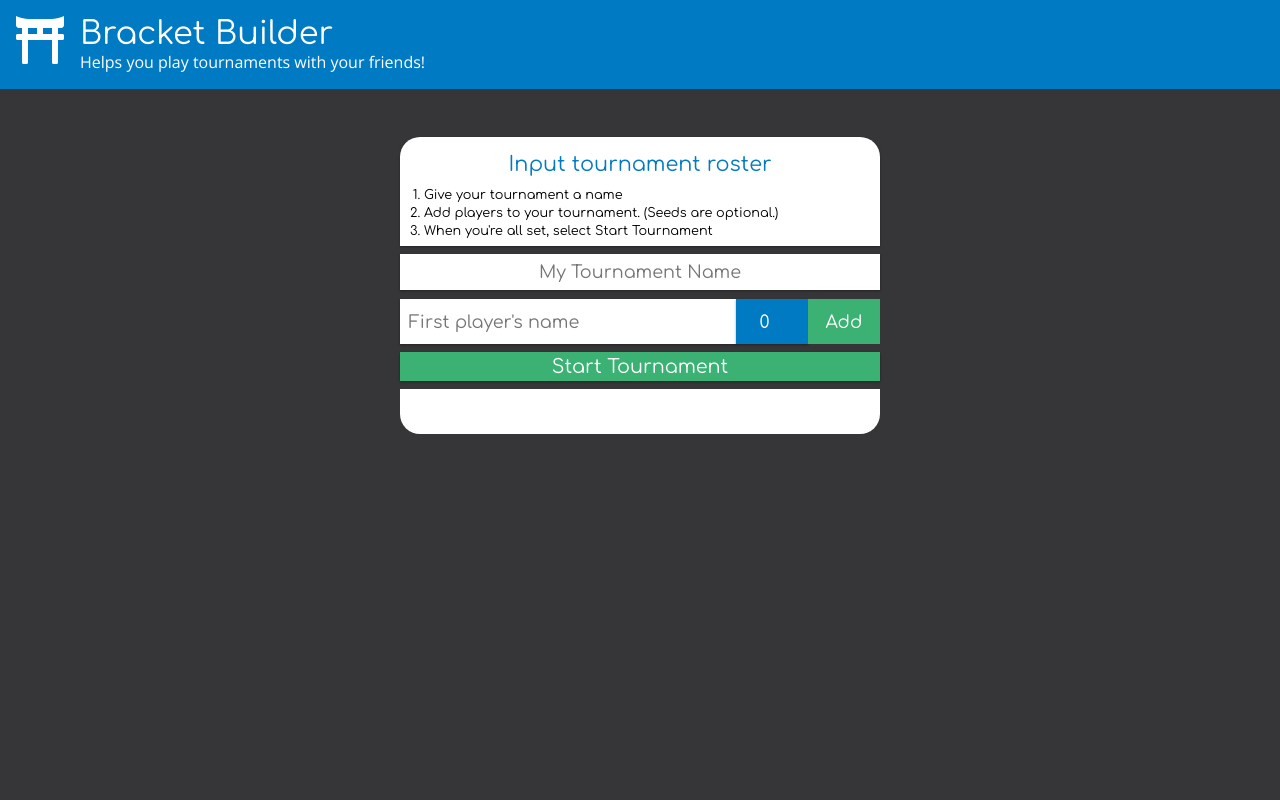
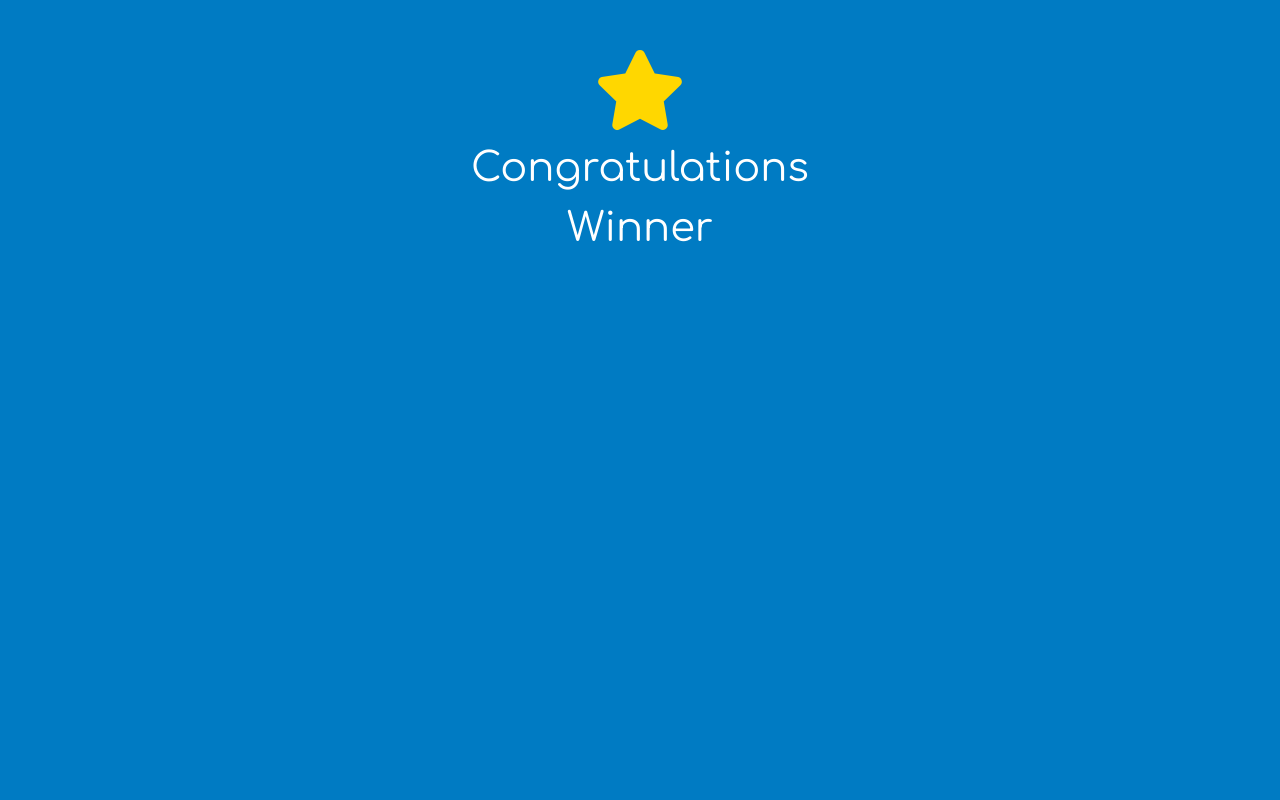
Before and after one commit to brother-donkey/bracket-builder, a website with bundled scripts: page index.html in a window 1280 px wide. Shown: the top 800 px of the page. Built offline with nearby package versions, Linux system fonts and the light colour scheme.

Commit message:
animation work

```diff
--- /dev/null
+++ b/includes/finished-tournament-animated-overlay.html
@@ -0,0 +1,16 @@
+<section class="tournament-finished-animated-overlay">
+    <div class="t-f-container">
+        <div class="t-f-animation-container">
+
+        </div>
+        <div class="t-f-animation-container">
+            <div class="t-f-animation">
+                <div class="fas fa-star spin-twice"></div>
+                <h2 class="congrats-winner">
+                    <span class="congrats">Congratulations </span>
+                    <span class="congrats-winner">Winner</span>
+                </h2>
+            </div>
+        </div>
+    </div>
+</section>
--- a/index.html
+++ b/index.html
@@ -24,6 +24,7 @@
         <include src="./includes/finish-game.html"></include>
     </main>
     <include src="./includes/modal.html"></include>
+    <include src="./includes/finished-tournament-animated-overlay.html"></include>
 
     <script src="./ts/index.ts"></script>
     <include src="./includes/font-awesome.html"></include>
--- a/scss/_player-input-form.scss
+++ b/scss/_player-input-form.scss
@@ -43,12 +43,13 @@
 }
 
 .tournament-name-container {
-    margin-bottom: 0 !important;
+    margin-bottom: .5rem;
 }
 
 .form-player-input-container,
 .tournament-name-container {
     flex: 5 1 70%;
+
     .input.name {
         padding: .5em;
         width: 100%;
--- /dev/null
+++ b/scss/_tournament-finished.scss
@@ -0,0 +1,89 @@
+.tournament-finished-animated-overlay {
+    position: fixed;
+    top: 0;
+    bottom: 0;
+    right: 0;
+    left: 0;
+    background: $blue;
+    color: $white;
+    z-index: 20;
+}
+
+.t-f-container {
+     position: relative;
+    height: 100%;
+    width: 100%;
+
+}
+
+.t-f-animated-star {
+    margin: 0;
+}
+
+.t-f-animation-container {
+    margin: 0;
+}
+
+.t-f-summary-container {
+    margin: .5rem auto;
+    border: 1px solid $white;
+
+    @media screen and (min-width: 768px) {
+        width: 70%;
+    }
+}
+
+.t-f-animation {
+    position: absolute;
+    width: 300px;
+    left: calc(50% - 150px);
+    top: 50px;
+    display: flex;
+    flex-direction: column;
+    align-items: center;
+    transform-origin: center;
+}
+
+.fa-star {
+    color: gold;
+    font-size: 5rem;
+    margin-bottom: 1rem;
+    opacity: 0;
+}
+
+.congrats-winner {
+    width: 100%;
+    font-size: 2.5rem;
+    text-align: center;
+    display: flex;
+    flex-direction: column;
+    align-items: center;
+}
+
+.congrats {
+    margin-bottom: 1rem;
+}
+.congrats-winner {
+
+}
+
+@keyframes spinTwice {
+    20% {
+        opacity: 1;
+        transform: rotate(180deg);
+    }
+
+    60% {
+        opacity: 1;
+        transform: rotate(520deg) scale(1.5);
+    }
+
+    100% {
+        transform: rotate(720deg) scale(1);
+        opacity: 1;
+    }
+}
+
+.spin-twice {
+    animation: spinTwice 1s linear 0s 1 forwards;
+}
--- a/scss/all.scss
+++ b/scss/all.scss
@@ -10,3 +10,4 @@
 @import './graph';
 @import './modal';
 @import './settings';
+@import './tournament-finished';
--- a/ts/events.ts
+++ b/ts/events.ts
@@ -58,7 +58,10 @@ export function setUpWinnerDeclaredEventListener(games) {
         finishGameButton.innerHTML = buttonScoreHTML;
         finishGameButton.classList.add('scored');
 
-        populateParentGame(finishedGame, parent);
+        if (parent) {
+            // * if the tournament isn't over
+            populateParentGame(finishedGame, parent);
+        }
     });
 }
 
--- a/ts/events/tournament-finished.ts
+++ b/ts/events/tournament-finished.ts
@@ -3,5 +3,12 @@ import { IGame } from "../types";
 export function setupTournamentFinishedEvent() {
     window.addEventListener('TournamentFinishedEvent', (e: CustomEvent) => {
         const finishedGame = e.detail as IGame;
+        console.log(finishedGame);
+        console.log('We are done here.');
     });
 }
+
+export function renderTournamentResults(container: HTMLElement): HTMLElement {
+
+    return container;
+}
```
